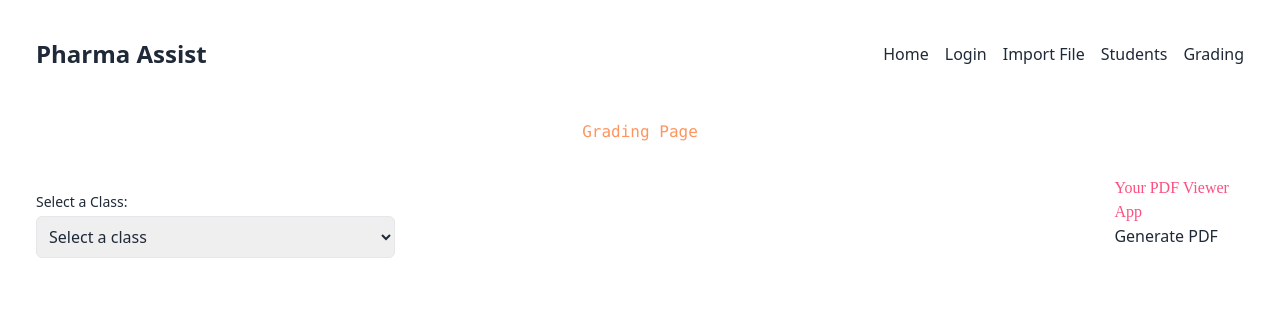
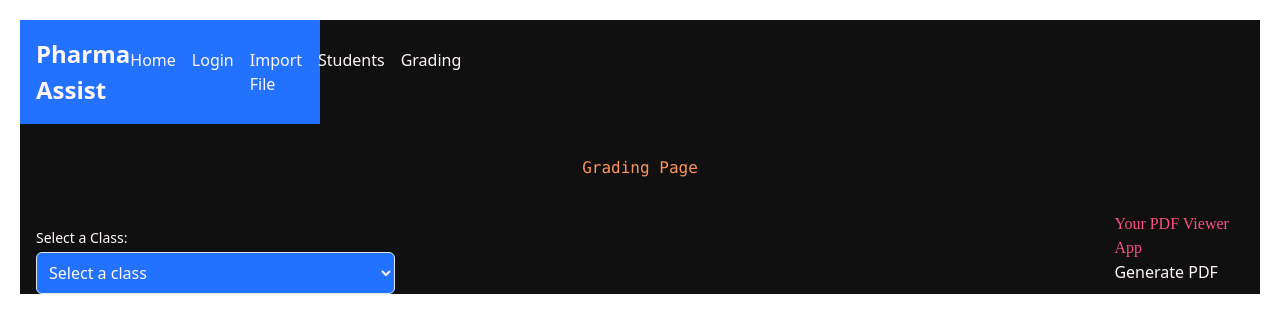
Before and after one commit to JinPlanter/Pharma-Assist, a Next.js app: page /Grading in a window 1280 px wide. Shown: the top 332 px of the page. Built offline with nearby package versions, Linux system fonts and the light colour scheme; what pdfmake would draw is missing.

Commit message:
added basic styling based on new ui branch's login page

```diff
--- a/app/Students/[id]/page.js
+++ b/app/Students/[id]/page.js
@@ -1,5 +1,5 @@
-"use client"
-import React, { useEffect, useState } from 'react';
+
+import React, from 'react';
 
 
 //get student data from api route
@@ -14,10 +14,13 @@ const StudentPage = async ({ params }) => {
   // student is an array of one object, so we can access the object at index 0
   // could change if database is collection / document changes
   return (
-    <div>
-      <h1>{student[0].name}</h1>
-      <p>Class: {student[0].class}</p>
-      <p>Id: {student[0].id}</p>
+    <div className="bg-custom-black">
+      <h1 className="text-xl font-bold leading-tight tracking-tight text-gray-900 md-text-2xl dark:text-white ">{student[0].name}</h1>
+      <div className="text-center align-middle flex flex-col">
+        <p>Class: {student[0].class}</p>
+        <p>Id: {student[0].id}</p>
+      </div>
+
     </div>
   );
 }
--- a/app/Students/components/search-bar.js
+++ b/app/Students/components/search-bar.js
@@ -57,20 +57,20 @@ const SearchBar = ({ data }) => {
 
 
   return (
-    <div className="p-4 bg-custom-gray">
-        <label className="input input-bordered flex items-center gap-2 text-custom-beige ">
+    <div className="p-4 focus:border-primary-600 dark:focus:ring-blue-500 dark:focus:border-blue-500">
+        <label className="input flex items-center gap-2 text-gray-900 sm:text-sm rounded-lg  w-full p-2.5 dark:bg-gray-700 dark:border-gray-600 dark:placeholder-gray-400 dark:text-white light:text-black ">
             <input
             type="text"
-            className="grow"
+            className="bg-gray-50 border border-gray-300 text-gray-900 sm:text-sm rounded-lg focus:ring-primary-600 focus:border-primary-600 block w-full p-2.5 dark:bg-gray-700 dark:border-gray-600 dark:placeholder-gray-400 dark:text-white light:text-black dark:focus:ring-blue-500 dark:focus:border-blue-500"
             placeholder="Search by name, class or student ID"
             onChange = {(event) => setSearchInput(event.target.value)} />
             <svg xmlns="http://www.w3.org/2000/svg" viewBox="0 0 16 16" fill="currentColor" className="w-4 h-4 opacity-70"><path fillRule="evenodd" d="M9.965 11.026a5 5 0 1 1 1.06-1.06l2.755 2.754a.75.75 0 1 1-1.06 1.06l-2.755-2.754ZM10.5 7a3.5 3.5 0 1 1-7 0 3.5 3.5 0 0 1 7 0Z" clipRule="evenodd" /></svg>
         </label>
 
       {searchResults.length > 0 && (
-        <div className="bg-custom-green">
-          <table className="table text-custom-beige">
-            <thead className="font-extrabold">
+        <div className="mt-2">
+          <table className="bg-primary table">
+            <thead className="font-extrabold text-custom-white">
               <tr>
                 <th>Name</th>
                 <th>Class</th>
@@ -80,7 +80,7 @@ const SearchBar = ({ data }) => {
             </thead>
             <tbody>
               {searchResults.map((student) => (
-                  <tr key={student.id} className="hover text-custom-beige">
+                  <tr key={student.id} className=" text-white hover:bg-gray-400 dark:hover:bg-gray-800">
                     <td>{student.name}</td>
                     <td>{student.class}</td>
                     <td>{student.id}</td>
--- a/app/Students/page.js
+++ b/app/Students/page.js
@@ -30,8 +30,8 @@ export default function Page() {
   }, []);
 
   return (
-    <div>
-      <h1>Student Search</h1>
+    <div className='bg-custom-black'>
+      <h1 className="text-xl font-bold leading-tight tracking-tight text-gray-900 md-text-2xl dark:text-white">Student Search Page</h1>
       <SearchBar data={students} />
     </div>
   );
--- a/app/globals.css
+++ b/app/globals.css
@@ -1,31 +1,30 @@
+@import "tailwindcss/base";
+@import "tailwindcss/components";
+@import "tailwindcss/utilities";
+
 @tailwind base;
 @tailwind components;
 @tailwind utilities;
 
-/*
 :root {
   --foreground-rgb: 0, 0, 0;
   --background-start-rgb: 214, 219, 220;
   --background-end-rgb: 255, 255, 255;
 }
 
-@media (prefers-color-scheme: light) {
+@media (prefers-color-scheme: dark) {
   :root {
     --foreground-rgb: 255, 255, 255;
     --background-start-rgb: 0, 0, 0;
     --background-end-rgb: 0, 0, 0;
   }
 }
-*/
-
-
 
 body {
-  background-color: theme('colors.custom-lightgreen');
-  color: theme('colors.custom-white');
+  background-color: theme("colors.custom-black");
+  color: theme("colors.custom-white");
   align-items: center;
   justify-content: center;
-
 }
 
 h1 {
@@ -35,7 +34,6 @@ h1 {
   font-family: Consolas;
   text-align: center;
   justify-content: center;
-
 }
 
 h2 {
@@ -49,22 +47,20 @@ h3 {
   color: rgb(250, 44, 142);
   font-family: Bahnschrift;
   text-decoration: underline;
-
 }
 
 p {
   color: rgb(180, 180, 180);
-  font-family: 'Franklin Gothic Medium', 'Arial Narrow', Arial, sans-serif;
+  font-family: "Franklin Gothic Medium", "Arial Narrow", Arial, sans-serif;
   justify-content: center;
 }
-
 
 /*styles for classList component*/
 .classList {
   display: flex;
   flex-direction: column;
-  background-color: theme('colors.custom-lightgreen');
-  color: theme('colors.custom-white');
+  background-color: theme("colors.custom-black");
+  color: theme("colors.custom-white");
   margin-top: 1rem;
 }
 
@@ -74,12 +70,12 @@ p {
   border-width: 1px;
   border-radius: 0.375rem;
   cursor: pointer;
-  background-color: theme('colors.custom-lightgreen');
+  background-color: theme("colors.custom-neon-blue");
   text-align: center;
 }
 
 .classListItem:hover {
-  background-color: theme('colors.custom-light-blue');
+  background-color: theme("colors.custom-light-blue");
 }
 
 .classListStudent {
@@ -89,16 +85,16 @@ p {
   align-items: center;
   padding: 0.5rem;
   cursor: pointer;
-  background-color: theme('colors.custom-lightgreen');
+  background-color: theme("colors.custom-neon-blue");
 }
 
 .classListStudent:hover {
-  background-color: theme('colors.custom-light-blue');
+  background-color: theme("colors.custom-light-blue");
 }
 
 /*Dropdown component style*/
 .classDropdown {
-  margin-top: 1rem
+  margin-top: 1rem;
 }
 
 .classDropdownLabel {
@@ -106,7 +102,7 @@ p {
   font-size: 0.875rem;
   line-height: 1.25rem;
   font-weight: 500;
-  color: theme('colors.custom-white');
+  color: theme("colors.custom-white");
 }
 
 .classDropdownSelect {
@@ -118,7 +114,7 @@ p {
   border-radius: 0.375rem;
   cursor: pointer;
   width: 100%;
-  background-color: theme('colors.custom-lightgreen');
+  background-color: theme("colors.custom-neon-blue");
 }
 
 .classDropdownOption {
@@ -130,15 +126,15 @@ p {
 }
 
 .classDropdownOption:hover {
-  background-color: theme('colors.custom-blue');
+  background-color: theme("colors.custom-blue");
 }
 
 /*Styles for grading form component*/
 .gradingForm {
   display: flex;
   flex-direction: column;
-  background-color: theme('colors.custom-lightgreen');
-  color: theme('colors.custom-white');
+  background-color: theme("colors.custom-black");
+  color: theme("colors.custom-white");
   margin-top: 1rem;
 }
 
@@ -148,31 +144,31 @@ p {
 
 .gradingFormLabel {
   font-weight: 700;
-  color: theme('colors.custom-white');
+  color: theme("colors.custom-white");
 }
 
 .gradingFormInput {
   padding: 0.5rem;
   border-width: 1px;
   border-radius: 0.375rem;
-  background-color: theme('colors.custom-white');
-  color: theme('colors.custom-lightgreen');
+  background-color: theme("colors.custom-white");
+  color: theme("colors.custom-black");
   width: 100%;
 }
 
 .gradingFormCheckbox {
   margin-top: 0.25rem;
   margin-right: 0.5rem;
-  background-color: theme('colors.custom-white');
-  color: theme('colors.custom-lightgreen');
+  background-color: theme("colors.custom-white");
+  color: theme("colors.custom-black");
 }
 
 .gradingFormTextArea {
   padding: 0.5rem;
   border-width: 1px;
   border-radius: 0.375rem;
-  background-color: theme('colors.custom-white');
-  color: theme('colors.custom-lightgreen');
+  background-color: theme("colors.custom-white");
+  color: theme("colors.custom-black");
   width: 100%;
   height: 2.5rem;
   resize: vertical;
@@ -185,44 +181,43 @@ p {
   padding-right: 1rem;
   border-radius: 0.375rem;
   cursor: pointer;
-  background-color: theme('colors.custom-light-blue');
-  color: theme('colors.custom-white');
+  background-color: theme("colors.custom-light-blue");
+  color: theme("colors.custom-white");
   transition-property: all;
   transition-timing-function: cubic-bezier(0.4, 0, 0.2, 1);
   transition-duration: 100ms;
 }
 
 .gradingFormSubmit:hover {
-  background-color: theme('colors.custom-lightgreen');
+  background-color: theme("colors.custom-neon-blue");
 }
-
 
 /*Styles for navigation component*/
 .navigation {
-  background-color: theme('colors.custom-lightgreen');
-  color: theme('colors.custom-white');
+  background-color: theme("colors.custom-neon-blue");
+  color: theme("colors.custom-white");
   padding: 1rem;
-  margin-top: 1rem;
-  border-radius: 0.375rem;
+  width: 300px;
+  min-width: 300px;
 }
 
+@layer components {
+  .navigation {
+    @apply navbar grid grid-cols-1 h-full;
+  }
+}
 .navigationContainer {
   display: flex;
   align-items: center;
   justify-content: space-between;
+  flex: 0 1 auto;
 }
 
 .navigationDrawer {
-  position: fixed;
-  padding: 1rem;
-  top: 0rem;
-  left: 0px;
-  height: 100%;
-  width: 35%;
   z-index: 50;
   border-radius: 0.375rem;
-  border-color: theme('colors.custom-white');
-  background-color: theme('colors.custom-lightgreen');
+  border-color: theme("colors.custom-white");
+  background-color: theme("colors.custom-neon-blue");
 }
 
 .navigationDrawerUl {
@@ -236,13 +231,13 @@ p {
 }
 
 .navigationDrawerLink:hover {
-  color: theme('colors.custom-mint');
+  color: theme("colors.custom-orange");
   font-weight: 600;
 }
 
 .navigationDrawerLink {
   cursor: pointer;
-  color: theme('colors.custom-white');
+  color: theme("colors.custom-white");
   transition-property: all;
   transition-timing-function: cubic-bezier(0.4, 0, 0.2, 1);
   transition-duration: 300ms;
@@ -252,5 +247,26 @@ p {
 .logo {
   font-size: 1.5rem;
   font-weight: 700;
-  color: theme('colors.custom-white');
+  color: theme("colors.custom-white");
 }
+/* Menu Button */
+@layer components {
+  .menuButton {
+    @apply absolute btn btn-square btn-ghost block align-top;
+  }
+}
+
+/* Mobile View */
+
+@media screen and (max-width: 700px) {
+  .navigation {
+    width: 200px;
+    min-width: 200px;
+  }
+
+  @layer components {
+    .navigation {
+      @apply flex-none;
+    }
+  }
+}
--- a/tailwind.config.js
+++ b/tailwind.config.js
@@ -1,25 +1,48 @@
 /** @type {import('tailwindcss').Config} */
 module.exports = {
-  content: ['./pages/**/*.{js,ts,jsx,tsx,mdx}', './components/**/*.{js,ts,jsx,tsx,mdx}', './app/**/*.{js,ts,jsx,tsx,mdx}', './Styles/**/*.{css,scss,sass}'],
+  content: [
+    "./pages/**/*.{js,ts,jsx,tsx,mdx}",
+    "./components/**/*.{js,ts,jsx,tsx,mdx}",
+    "./app/**/*.{js,ts,jsx,tsx,mdx}",
+    "./Styles/**/*.{css,scss,sass}",
+  ],
   theme: {
     extend: {
       backgroundImage: {
-        'gradient-radial': 'radial-gradient(var(--tw-gradient-stops))',
-        'gradient-conic': 'conic-gradient(from 180deg at 50% 50%, var(--tw-gradient-stops))'
+        "gradient-radial": "radial-gradient(var(--tw-gradient-stops))",
+        "gradient-conic":
+          "conic-gradient(from 180deg at 50% 50%, var(--tw-gradient-stops))",
       },
+
       colors: {
-        'custom-blue': '#0072b2',
-        'custom-white': 'faf3dd',
-        'custom-lightgreen': '68b0ab',
-        'custom-mint': '#bee3db',
-        'custom-light-blue': '#56b4e9',
-        'custom-green': '#08605F',
-        'custom-yellow': '#f0e442',
-        'custom-light-gray': '#cecece',
-        'custom-gray':'b0c1c3',
-        'custom-beige': 'faf3dd',
-      }
-    }
+        "custom-black": "#101010",
+        "custom-blue": "#0072b2",
+        "custom-white": "#fff6fa",
+        "custom-neon-blue": "#2272FF",
+        "custom-orange": "#e69f00",
+        "custom-light-blue": "#56b4e9",
+        "custom-green": "#009e73",
+        "custom-yellow": "#f0e442",
+        "custom-light-gray": "#cecece",
+      },
+    },
   },
-  plugins: [require("daisyui")]
+  plugins: [require("daisyui")],
+  daisyui: {
+    themes: [
+      {
+        pharma_light: {
+          "primary": "#08605F",
+          "secondary": "#ab9b96",
+          "accent": "#68b0ab",
+          "neutral": "#bee3db",
+          "base-100": "#FFFFFF",
+          "info": "#f0e442",
+          "success": "#009e73",
+          "warning": "#e69f00",
+          "error": "#FF5733",
+        },
+      },
+    ],
+  },
 };
```
